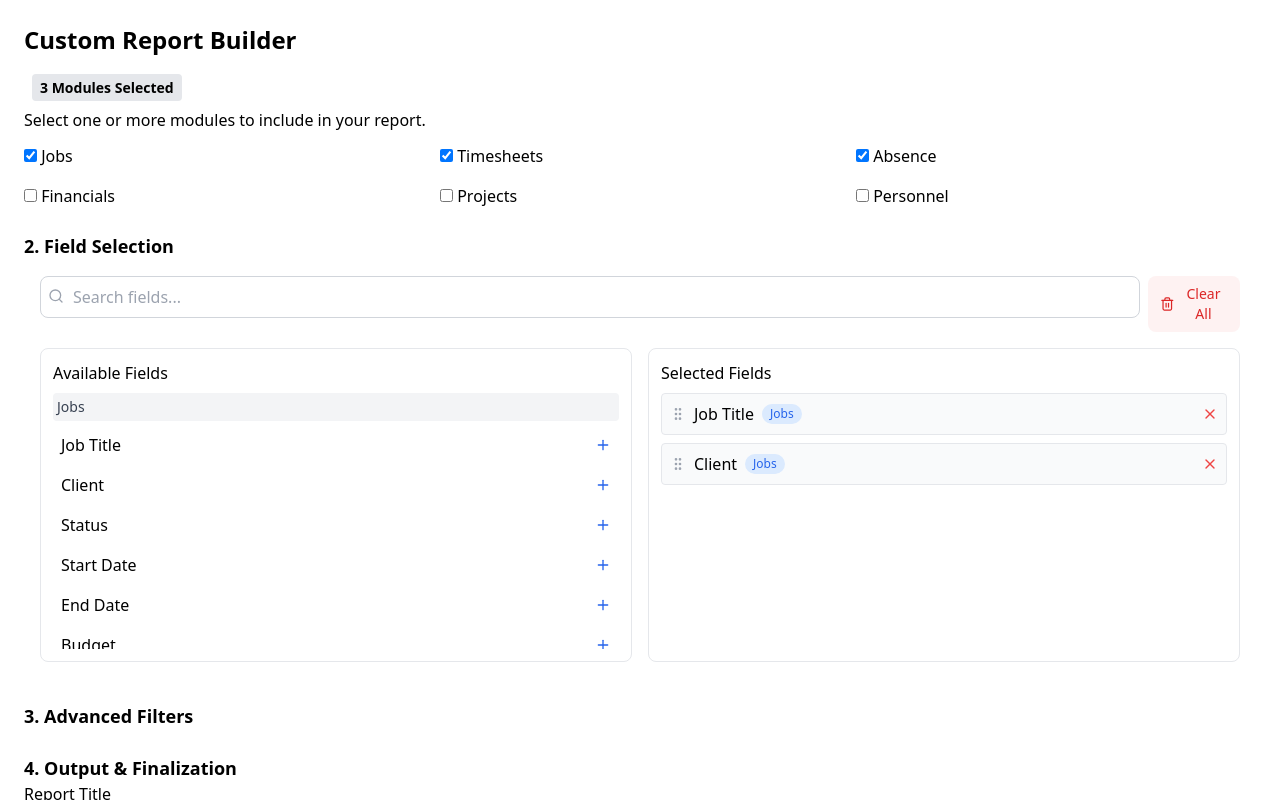
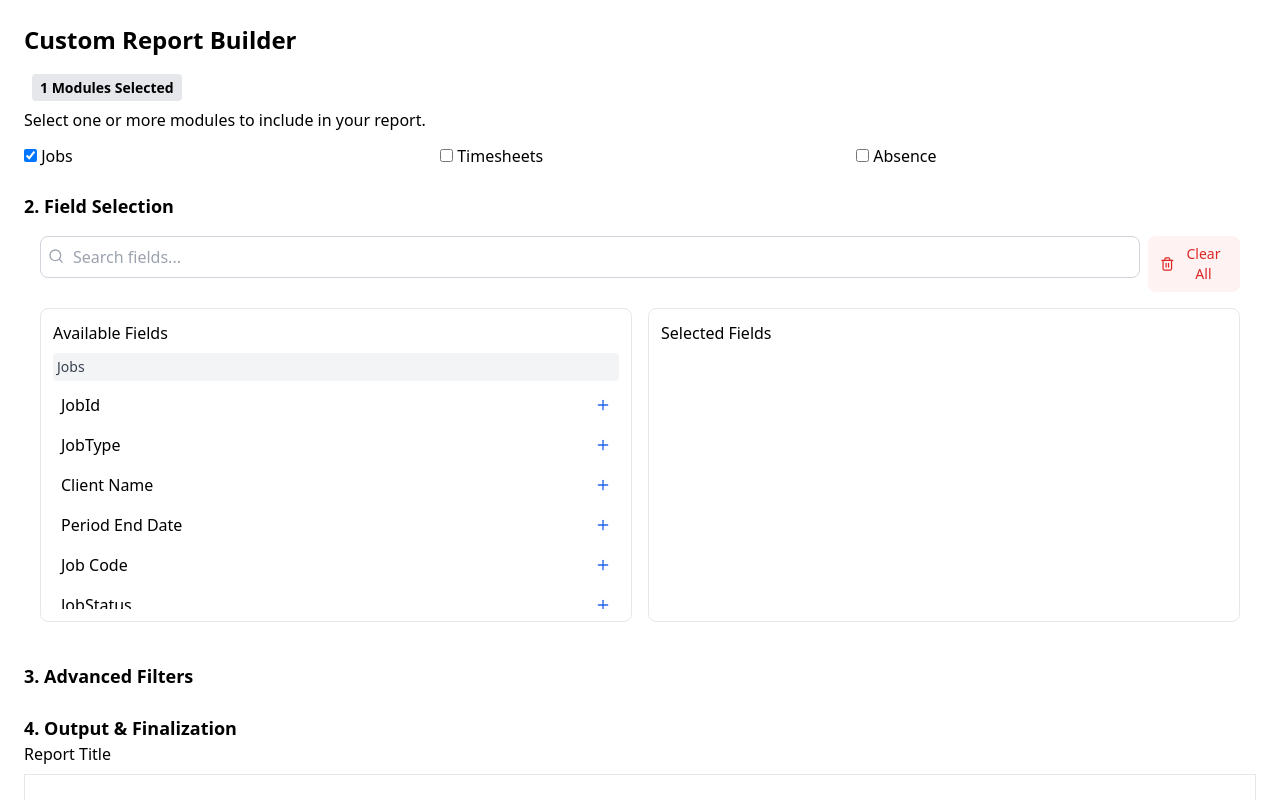
Before and after one commit to Kapil-Geek/ReportBuilder, an Angular app in the folder report-builder/: page / in a window 1280 px wide. Both pictures are taken after a click on the element "2. Field Selection". Shown: the top 800 px of the page. Built offline with nearby package versions, Linux system fonts and the light colour scheme.

Commit message:
Changes Commits

```diff
--- a/report-builder/src/report-builder/report-builder.component.html
+++ b/report-builder/src/report-builder/report-builder.component.html
@@ -44,47 +44,31 @@
         <div class="grid grid-cols-1 md:grid-cols-2 gap-4">
           <div class="border border-gray-200 rounded-lg p-3">
             <h3 class="font-medium mb-2">Available Fields</h3>
-            <div class="max-h-64 overflow-y-auto">
+            <div class="max-h-64 overflow-y-auto" *ngFor="let selectedModule of selectedModules">
               <div class="mb-4">
-                <h4 class="text-sm font-medium text-gray-700 mb-1 bg-gray-100 p-1 rounded">Jobs</h4>
-                <ul>
-                  <li class="flex items-center justify-between p-2 hover:bg-gray-50 rounded cursor-pointer"><span>Job
-                      Title</span><button class="text-blue-600"><svg xmlns="http://www.w3.org/2000/svg" width="16"
+                <h4 class="text-sm font-medium text-gray-700 mb-1 bg-gray-100 p-1 rounded">{{selectedModule}}</h4>
+                <ul *ngIf="selectedModule == 'Jobs'">
+                  <li *ngFor="let item of availableJobFields" class="flex items-center justify-between p-2 hover:bg-gray-50 rounded cursor-pointer"><span>
+                    {{item}}</span><button class="text-blue-600" (click)="updateSelectedField(item, selectedModule)"><svg xmlns="http://www.w3.org/2000/svg" width="16"
                         height="16" viewBox="0 0 24 24" fill="none" stroke="currentColor" stroke-width="2"
                         stroke-linecap="round" stroke-linejoin="round" class="lucide lucide-plus">
                         <path d="M5 12h14"></path>
                         <path d="M12 5v14"></path>
                       </svg></button></li>
-                  <li class="flex items-center justify-between p-2 hover:bg-gray-50 rounded cursor-pointer">
-                    <span>Client</span><button class="text-blue-600"><svg xmlns="http://www.w3.org/2000/svg" width="16"
+                </ul>
+
+                <ul *ngIf="selectedModule == 'Timesheets'">
+                <li *ngFor="let item of availableJobFields" class="flex items-center justify-between p-2 hover:bg-gray-50 rounded cursor-pointer"><span>
+                  {{item}}</span><button class="text-blue-600" (click)="updateSelectedField(item, selectedModule)"><svg xmlns="http://www.w3.org/2000/svg" width="16"
                     height="16" viewBox="0 0 24 24" fill="none" stroke="currentColor" stroke-width="2"
                     stroke-linecap="round" stroke-linejoin="round" class="lucide lucide-plus">
                     <path d="M5 12h14"></path>
                     <path d="M12 5v14"></path>
                   </svg></button></li>
-                  <li class="flex items-center justify-between p-2 hover:bg-gray-50 rounded cursor-pointer">
-                    <span>Status</span><button class="text-blue-600"><svg xmlns="http://www.w3.org/2000/svg" width="16"
-                        height="16" viewBox="0 0 24 24" fill="none" stroke="currentColor" stroke-width="2"
-                        stroke-linecap="round" stroke-linejoin="round" class="lucide lucide-plus">
-                        <path d="M5 12h14"></path>
-                        <path d="M12 5v14"></path>
-                      </svg></button></li>
-                  <li class="flex items-center justify-between p-2 hover:bg-gray-50 rounded cursor-pointer"><span>Start
-                      Date</span><button class="text-blue-600"><svg xmlns="http://www.w3.org/2000/svg" width="16"
-                        height="16" viewBox="0 0 24 24" fill="none" stroke="currentColor" stroke-width="2"
-                        stroke-linecap="round" stroke-linejoin="round" class="lucide lucide-plus">
-                        <path d="M5 12h14"></path>
-                        <path d="M12 5v14"></path>
-                      </svg></button></li>
-                  <li class="flex items-center justify-between p-2 hover:bg-gray-50 rounded cursor-pointer"><span>End
-                      Date</span><button class="text-blue-600"><svg xmlns="http://www.w3.org/2000/svg" width="16"
-                        height="16" viewBox="0 0 24 24" fill="none" stroke="currentColor" stroke-width="2"
-                        stroke-linecap="round" stroke-linejoin="round" class="lucide lucide-plus">
-                        <path d="M5 12h14"></path>
-                        <path d="M12 5v14"></path>
-                      </svg></button></li>
-                  <li class="flex items-center justify-between p-2 hover:bg-gray-50 rounded cursor-pointer">
-                    <span>Budget</span><button class="text-blue-600"><svg xmlns="http://www.w3.org/2000/svg" width="16"
+                </ul>
+                  <ul *ngIf="selectedModule == 'Absence'" >
+                  <li *ngFor="let item of availableJobFields" class="flex items-center justify-between p-2 hover:bg-gray-50 rounded cursor-pointer"><span>
+                    {{item}}</span><button class="text-blue-600" (click)="updateSelectedField(item, selectedModule)"><svg xmlns="http://www.w3.org/2000/svg" width="16"
                       height="16" viewBox="0 0 24 24" fill="none" stroke="currentColor" stroke-width="2"
                       stroke-linecap="round" stroke-linejoin="round" class="lucide lucide-plus">
                       <path d="M5 12h14"></path>
@@ -92,7 +76,7 @@
                     </svg></button></li>
                   </ul>
               </div>
-              <div class="mb-4">
+              <!-- <div class="mb-4">
                 <h4 class="text-sm font-medium text-gray-700 mb-1 bg-gray-100 p-1 rounded">Timesheets</h4>
                 <ul>
                   <li class="flex items-center justify-between p-2 hover:bg-gray-50 rounded cursor-pointer">
@@ -157,13 +141,13 @@
                         <path d="M12 5v14"></path>
                       </svg></button></li>
                 </ul>
-              </div>
+              </div> -->
             </div>
           </div>
           <div class="border border-gray-200 rounded-lg p-3">
             <h3 class="font-medium mb-2">Selected Fields</h3>
             <div class="max-h-64 overflow-y-auto">
-              <ul class="space-y-2">
+              <ul class="space-y-2" *ngFor="let item of selectedFields">
                 <li class="flex items-center justify-between p-2 bg-gray-50 rounded border border-gray-200">
                   <div class="flex items-center"><svg xmlns="http://www.w3.org/2000/svg" width="16" height="16"
                       viewBox="0 0 24 24" fill="none" stroke="currentColor" stroke-width="2" stroke-linecap="round"
@@ -174,28 +158,9 @@
                       <circle cx="15" cy="12" r="1"></circle>
                       <circle cx="15" cy="5" r="1"></circle>
                       <circle cx="15" cy="19" r="1"></circle>
-                    </svg><span>Job Title</span><span
-                      class="ml-2 text-xs bg-blue-100 text-blue-600 px-2 py-0.5 rounded-full">Jobs</span></div><button
-                    class="text-red-500"><svg xmlns="http://www.w3.org/2000/svg" width="16" height="16"
-                      viewBox="0 0 24 24" fill="none" stroke="currentColor" stroke-width="2" stroke-linecap="round"
-                      stroke-linejoin="round" class="lucide lucide-x">
-                      <path d="M18 6 6 18"></path>
-                      <path d="m6 6 12 12"></path>
-                    </svg></button>
-                </li>
-                <li class="flex items-center justify-between p-2 bg-gray-50 rounded border border-gray-200">
-                  <div class="flex items-center"><svg xmlns="http://www.w3.org/2000/svg" width="16" height="16"
-                      viewBox="0 0 24 24" fill="none" stroke="currentColor" stroke-width="2" stroke-linecap="round"
-                      stroke-linejoin="round" class="lucide lucide-grip-vertical text-gray-400 mr-2 cursor-move">
-                      <circle cx="9" cy="12" r="1"></circle>
-                      <circle cx="9" cy="5" r="1"></circle>
-                      <circle cx="9" cy="19" r="1"></circle>
-                      <circle cx="15" cy="12" r="1"></circle>
-                      <circle cx="15" cy="5" r="1"></circle>
-                      <circle cx="15" cy="19" r="1"></circle>
-                    </svg><span>Client</span><span
-                      class="ml-2 text-xs bg-blue-100 text-blue-600 px-2 py-0.5 rounded-full">Jobs</span></div><button
-                    class="text-red-500"><svg xmlns="http://www.w3.org/2000/svg" width="16" height="16"
+                    </svg><span>{{item.label}}</span><span
+                      class="ml-2 text-xs bg-blue-100 text-blue-600 px-2 py-0.5 rounded-full">{{item.module}}</span></div><button
+                    class="text-red-500" (click)="removeSelectedField(item)"><svg xmlns="http://www.w3.org/2000/svg" width="16" height="16"
                       viewBox="0 0 24 24" fill="none" stroke="currentColor" stroke-width="2" stroke-linecap="round"
                       stroke-linejoin="round" class="lucide lucide-x">
                       <path d="M18 6 6 18"></path>
--- a/report-builder/src/report-builder/report-builder.component.ts
+++ b/report-builder/src/report-builder/report-builder.component.ts
@@ -13,16 +13,22 @@ import { CommonModule } from '@angular/common';
 export class ReportBuilderComponent {
   availableModules = [
     { label: 'Jobs', selected: true },
-    { label: 'Timesheets', selected: true },
-    { label: 'Absence', selected: true },
-    { label: 'Financials', selected: false },
-    { label: 'Projects', selected: false },
-    { label: 'Personnel', selected: false },
+    { label: 'Timesheets', selected: false },
+    { label: 'Absence', selected: false }
   ];
 
+  availableJobFields = ['JobId', 'JobType', 'Client Name', 'Period End Date', 'Job Code', 'JobStatus'];
+  availableAbsenceFields = ['AbsenceId', 'AbsenceType', 'Absence Name', 'Absence End Date', 'Absence Code', 'Duration']
+  availableTimesheetsFields = ['Id', 'Type', 'Name', 'End Date', 'Code', 'Status']
+
+
+
   selectedModules: string[] = [];
-  selectedFields: string[] = []; // Replace with actual fields
+  selectedFields: any[] = []; // Replace with actual fields
   appliedFilters: string[] = []; // Replace with actual filters
+  jobsModuleFields = [];
+  TimesheetModuleFields = [];
+  absenceModuleFields = [];
   reportTitle = '';
   groupBy = '';
 
@@ -37,6 +43,7 @@ export class ReportBuilderComponent {
   }
 
   updateModuleSelection() {
+    debugger;
     this.selectedModules = this.availableModules
       .filter(mod => mod.selected)
       .map(mod => mod.label);
@@ -61,4 +68,12 @@ export class ReportBuilderComponent {
   saveReport() {
     // Logic for saving report
   }
+
+  updateSelectedField(item:any, _module: any){
+    this.selectedFields.push({label: item, module: _module});
+  }
+
+  removeSelectedField(item:any){
+    this.selectedFields = this.selectedFields.filter(x=> x.label != item.label);
+  }
 }
```
Lines whose indentation alone changed are shown as unchanged.
